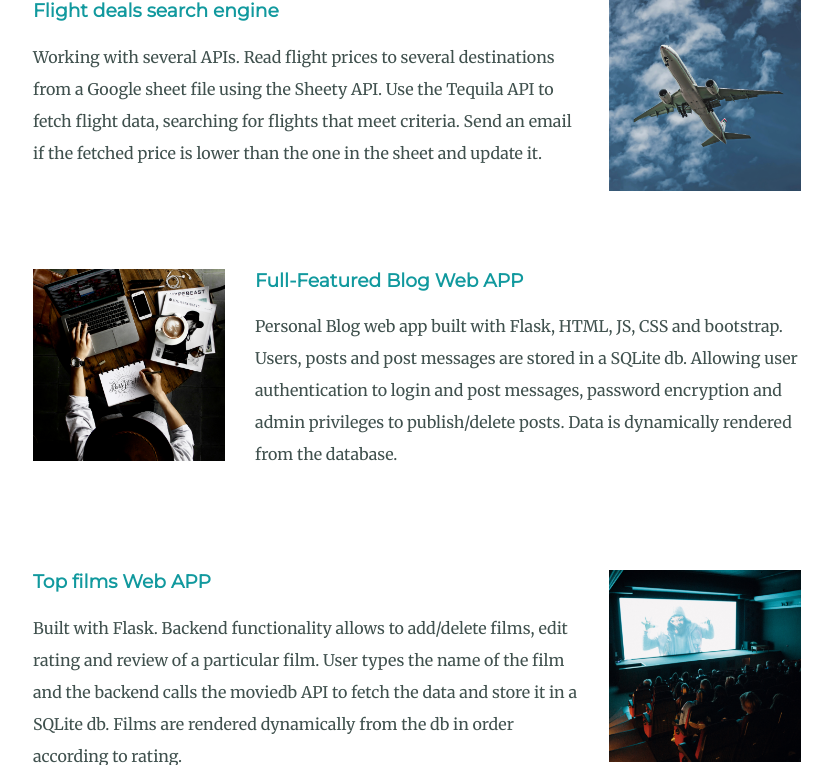
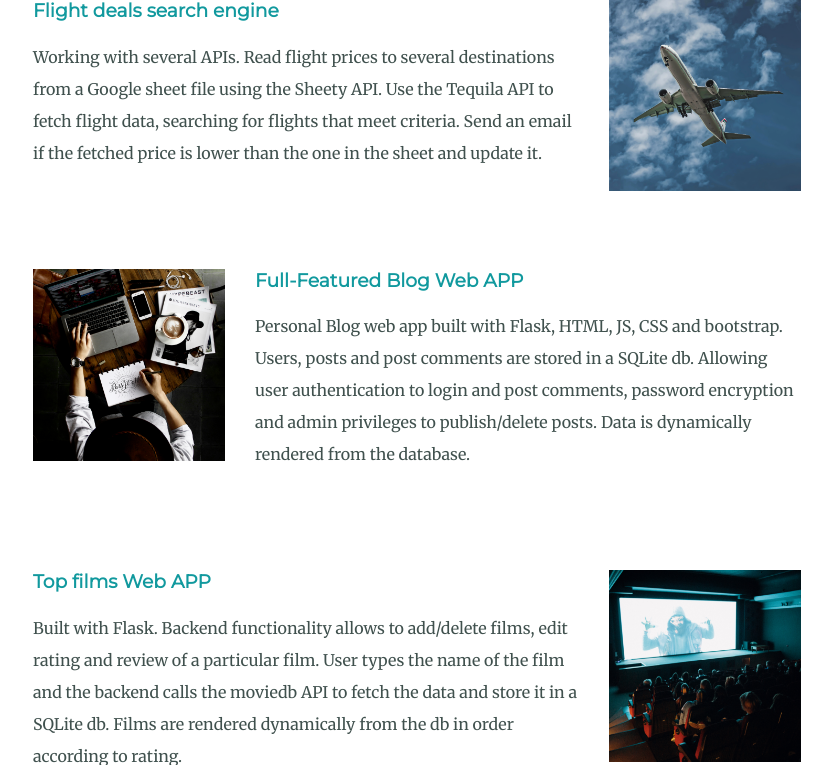
Before and after one commit to raizen74/Personal-Site, a Flask app: page / in a window 1280 px wide. Shown: the part 3973-4738 px from the top of the page, without its empty margins (223-1055 px from the left). Run offline with Flask 2, Linux system fonts and the light colour scheme.

Commit message:
Update index.html

```diff
--- a/templates/index.html
+++ b/templates/index.html
@@ -142,7 +142,7 @@
 
         <h3>Full-Featured Blog Web APP</h3>
         <p>
-          Personal Blog web app built with Flask, HTML, JS, CSS and bootstrap. Users, posts and post messages are stored in a SQLite db. Allowing user authentication to login and post messages, password encryption and admin privileges to publish/delete posts. Data is dynamically rendered from the database.
+          Personal Blog web app built with Flask, HTML, JS, CSS and bootstrap. Users, posts and post comments are stored in a SQLite db. Allowing user authentication to login and post comments, password encryption and admin privileges to publish/delete posts. Data is dynamically rendered from the database.
         </p>
       </div>
       <div class="skill-row">
```
